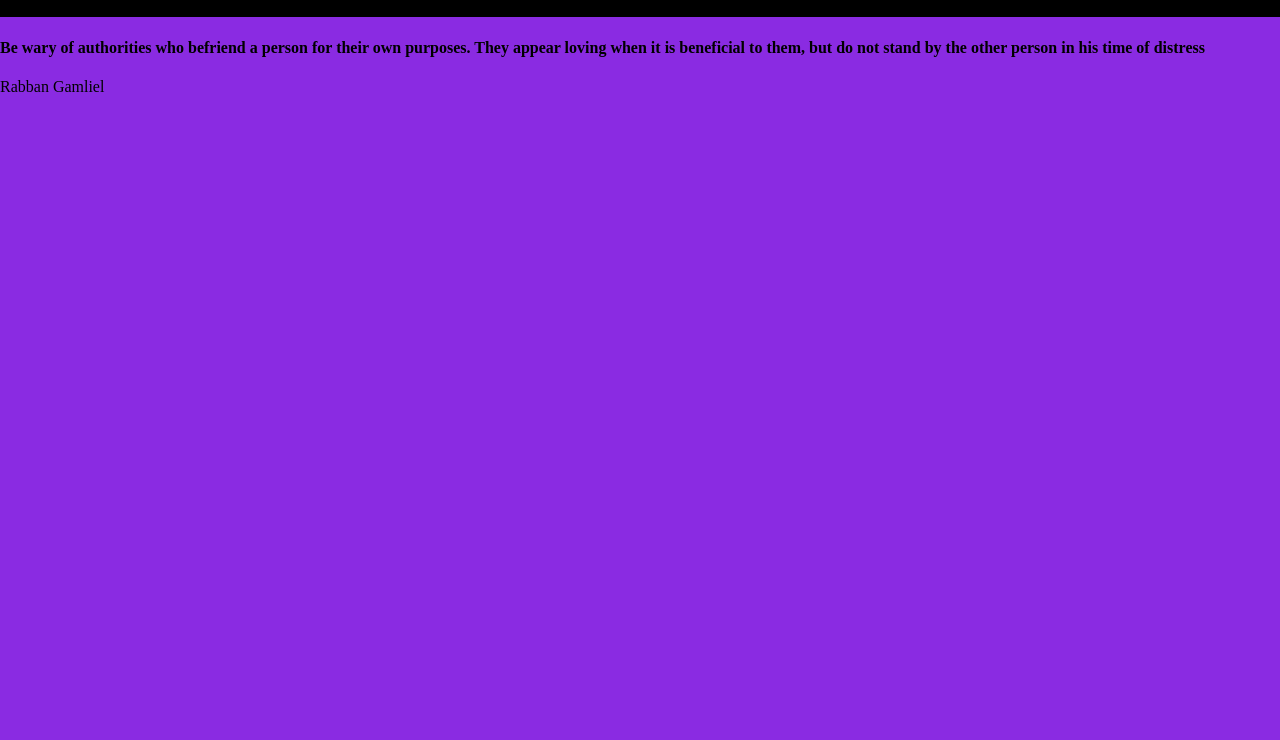
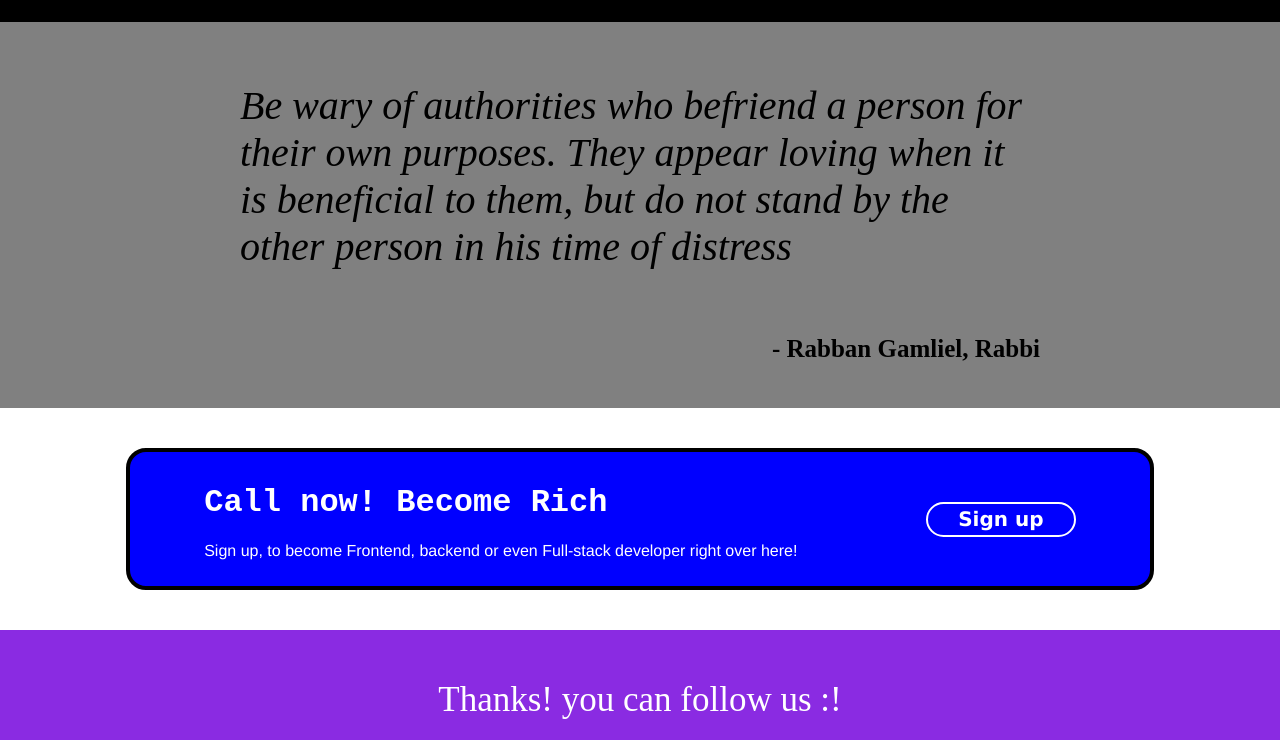
Before and after one commit to Kosher-Ika/Israeli-Site, a plain HTML site: page index.html in a window 1280 px wide. Shown: the part 1173-1913 px from the top of the page. Before the commit the page ends 1285 px from the top, so only its background shows below. Drawn offline with Linux system fonts and the light colour scheme.

Commit message:
finished

```diff
--- a/index.html
+++ b/index.html
@@ -69,16 +69,38 @@
 <!-- another -->
 <div class="grand">
 
- <div class="quote">
-     <h4>Be wary of authorities who befriend a person for
-         their own purposes. They appear
-         loving when it is beneficial to them, but do not stand by the other person in his time of distress</h4>
- </div>
- <div class="autor">
-     <p>Rabban Gamliel</p>
- </div>
+
+     <div class="position">
+
+         <p class="quote">Be wary of authorities who befriend a person for
+             their own purposes. They appear
+             loving when it is beneficial to them, but do not stand by the other person in his time of distress</p>
+         <p class="autor">- Rabban Gamliel, Rabbi</p>
+
+     </div>
 
 </div>
 
+<!-- new -->
+
+<div class="before">
+
+<div class="mother">
+
+<div class="son">
+    <h1>Call now! Become Rich</h1>
+    <p>Sign up, to become Frontend, backend or even Full-stack developer right over here!</p>
+</div>
+<button>Sign up</button>
+
+</div>
+
+</div>
+
+
+<footer>
+    Thanks! you can follow us :!
+</footer>
+
 </body>
 </html>
--- a/style.css
+++ b/style.css
@@ -11,6 +11,7 @@ body {
     width: 80px;
     height: auto;
     cursor: pointer;
+    margin-top: 5px;
 }
 
 nav {
@@ -142,3 +143,103 @@ font-weight: bold;
 
 
 /* another */
+.grand {
+    display: flex;
+    background-color: gray;
+    padding: 20px;
+    justify-content: center;
+    align-items: center;
+}
+
+.quote {
+    width: 800px;
+    font-size: 40px;
+    font-style: italic;
+
+}
+
+.autor {
+    font-size: 25px;
+    font-weight: bold;
+    align-self: flex-end;
+
+}
+
+.position {
+    display: flex;
+    flex-direction: column;
+}
+
+/* new */
+
+ .before {
+    background-color: white;
+    display: flex;
+    flex-direction: column;
+    justify-content: center;
+    align-items: center;
+    padding: 40px;
+    margin-bottom: 30px;
+}
+.mother {
+    width: 1000px;
+    height: auto;
+    padding: 10px;
+    display: flex;
+    background-color: blue;
+    justify-content: space-around;
+    color: white;
+    align-items: center;
+    border-radius: 20px;
+    border: 4px solid black;
+}
+
+.mother button{
+width: 150px;
+height: 35px;
+border: 2px solid white;
+background-color: blue;
+color: white;
+font-weight: bold;
+font-size: 20px;
+border-radius: 20px;
+font-family: Verdana, Geneva, Tahoma, sans-serif;
+cursor: pointer;
+
+}
+
+
+.mother button:hover{
+    border: 2px solid black;
+    background-color: white;
+    color: black;
+
+
+    }
+
+.son h1 {
+    font-family: 'Courier New', Courier, monospace;
+}
+
+.son p {
+    font-family: 'Franklin Gothic Medium', 'Arial Narrow', Arial, sans-serif;
+}
+
+
+footer {
+    padding: 20px;
+    color: white;
+    background-color: blueviolet;
+    display: flex;
+    justify-content: center;
+    align-items: center;
+    font-size: 35px;
+}
+
+
+
+body {
+    display: flex;
+    flex-direction: column;
+    flex-wrap: wrap;
+}
```
